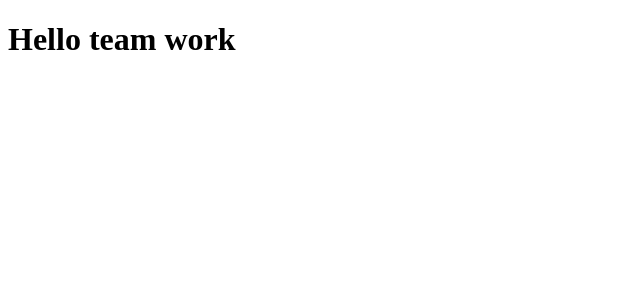
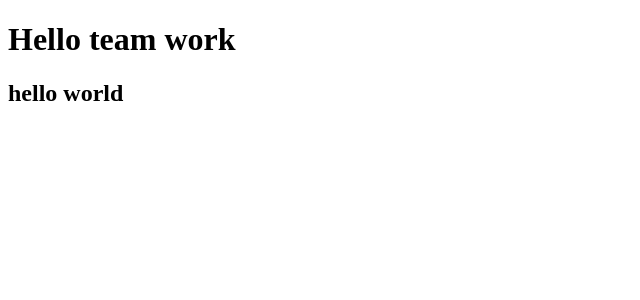
Before and after one commit to abdullayevkhamidulla/team-work1, a React (Vite) app: page / in a window 1280 px wide. Shown: the top 300 px of the page, without its empty margins (0-640 px from the left). Built offline with nearby package versions, Linux system fonts and the light colour scheme.

Commit message:
h2 added

```diff
--- a/src/App.jsx
+++ b/src/App.jsx
@@ -9,8 +9,7 @@ function App() {
   return (
     <>
       <h1>Hello team work</h1>
-
-
+      <h2>hello world</h2>
     </>
   );
 }
```
